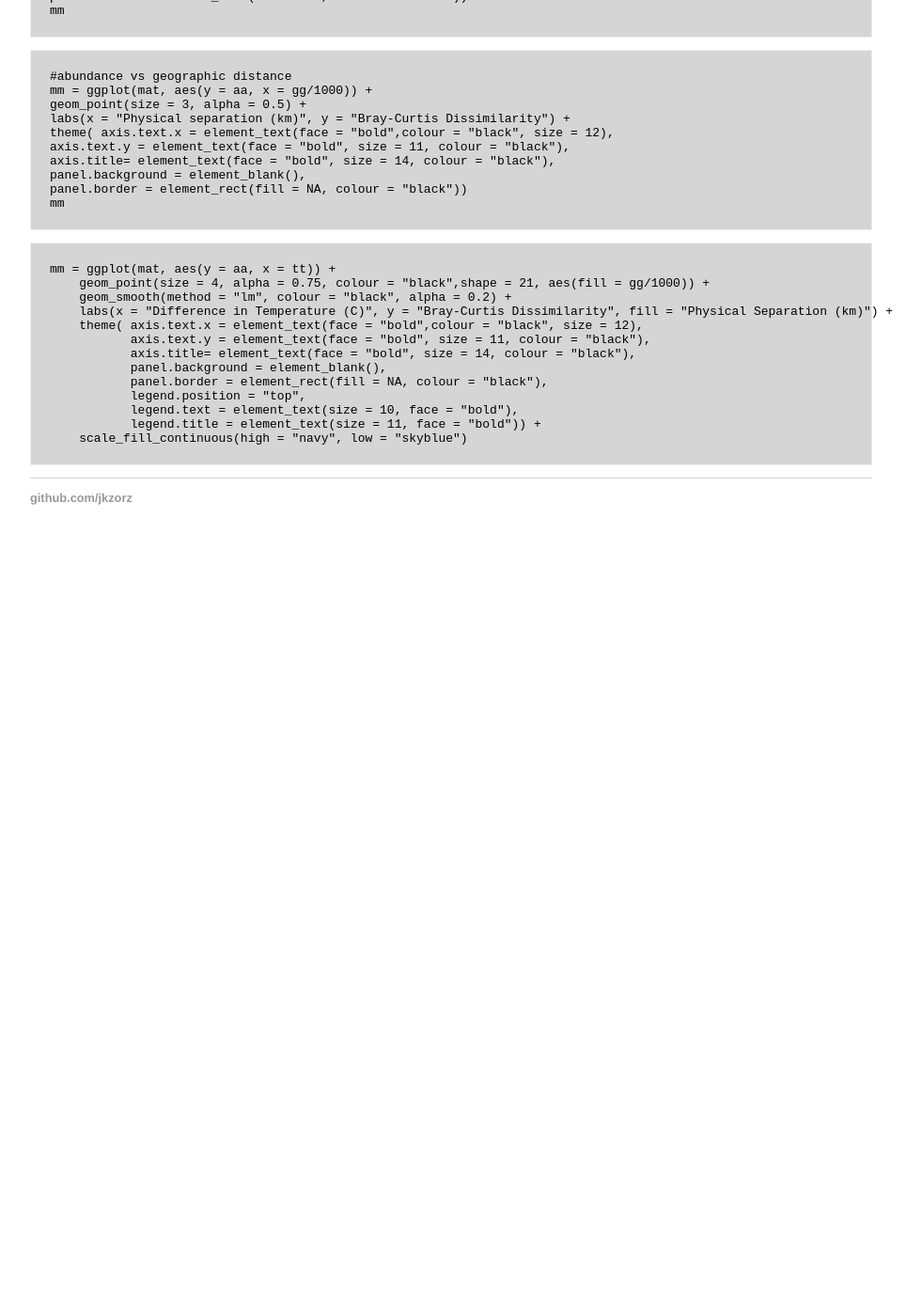
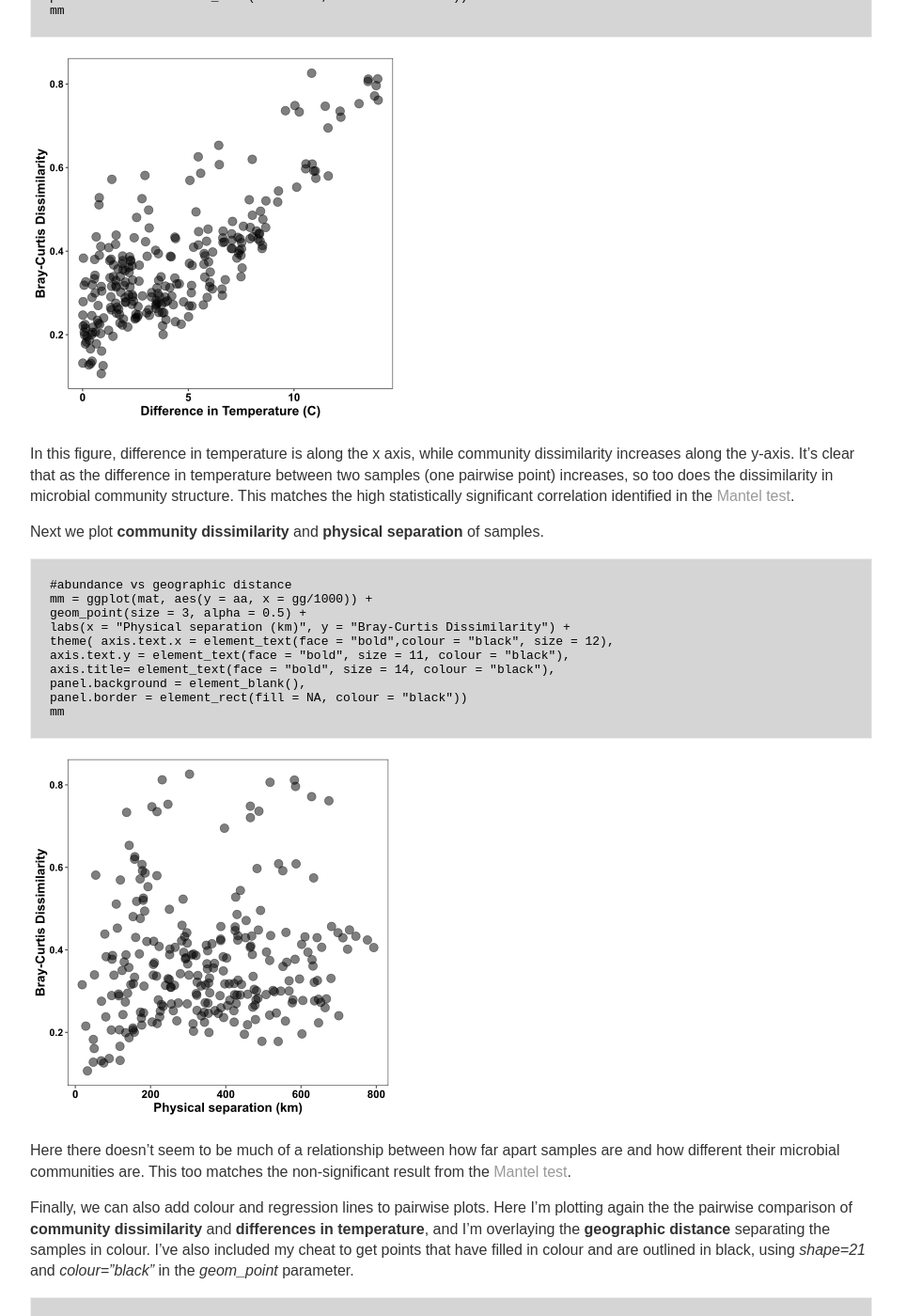
Before and after one commit to jkzorz/jkzorz.github.io, a Jekyll site: the page built from _posts/2019-07-08-scatter-plots.md, in a window 1280 px wide and 1400 px high, scrolled down 6159 px. Shown: the whole window at 94% size, without its empty margins (160-1141 px from the left). Built offline with Jekyll 4.4.1, drawn with Linux system fonts in a browser that asks for light colours; before the commit the page ends 6756 px from its top, so only the background shows below that; some of the changed text lies outside the part shown.

Commit message:
Update 2019-07-08-scatter-plots.md

````diff
--- a/_posts/2019-07-08-scatter-plots.md
+++ b/_posts/2019-07-08-scatter-plots.md
@@ -210,7 +210,7 @@ gg = as.vector(dist.geo)
 mat = data.frame(aa,tt,gg)
 ```
 
-Now I'm ready to plot my data:
+Now I'm ready to plot my data. First is the pairwise comparison of **community dissimilarity** and **differences in temperature**:
 
 ```
 #abundance vs temperature
@@ -224,6 +224,12 @@ panel.background = element_blank(),
 panel.border = element_rect(fill = NA, colour = "black"))
 mm
 ```
+![useful image]({{ site.url }}/assets/Scatter_pairwise_abund_temp.png)
+
+In this figure, difference in temperature is along the x axis, while community dissimilarity increases along the y-axis. It's clear that as the difference in temperature between two samples (one pairwise point) increases, so too does the dissimilarity in microbial community structure. This matches the high statistically significant correlation identified in the [Mantel test](https://jkzorz.github.io/2019/07/08/mantel-test.html).
+
+
+Next we plot **community dissimilarity** and **physical separation** of samples.
 
 ```
 #abundance vs geographic distance
@@ -237,7 +243,13 @@ panel.background = element_blank(),
 panel.border = element_rect(fill = NA, colour = "black"))
 mm
 ```
+![useful image]({{ site.url }}/assets/Scatter_pairwise_abund_geo.png)
 
+Here there doesn't seem to be much of a relationship between how far apart samples are and how different their microbial communities are. This too matches the non-significant result from the [Mantel test](https://jkzorz.github.io/2019/07/08/mantel-test.html).
+
+
+
+Finally, we can also add colour and regression lines to pairwise plots. Here I'm plotting again the the pairwise comparison of **community dissimilarity** and **differences in temperature**, and I'm overlaying the **geographic distance** separating the samples in colour. I've also included my cheat to get points that have filled in colour and are outlined in black, using *shape=21* and *colour="black"* in the *geom_point* parameter.
 
 ```
 mm = ggplot(mat, aes(y = aa, x = tt)) +
````
Also changed, not shown: other parts of _posts/2019-07-08-scatter-plots.md (+3 -0 lines).
